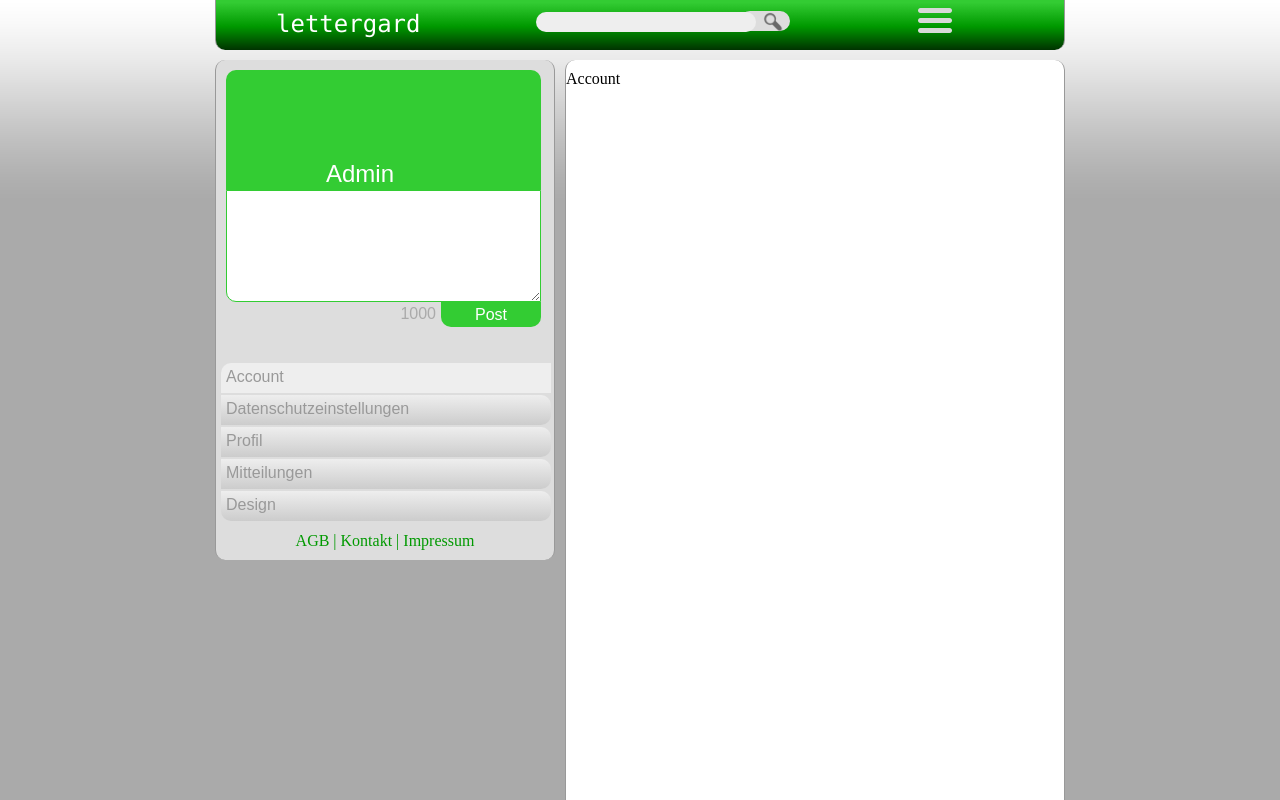
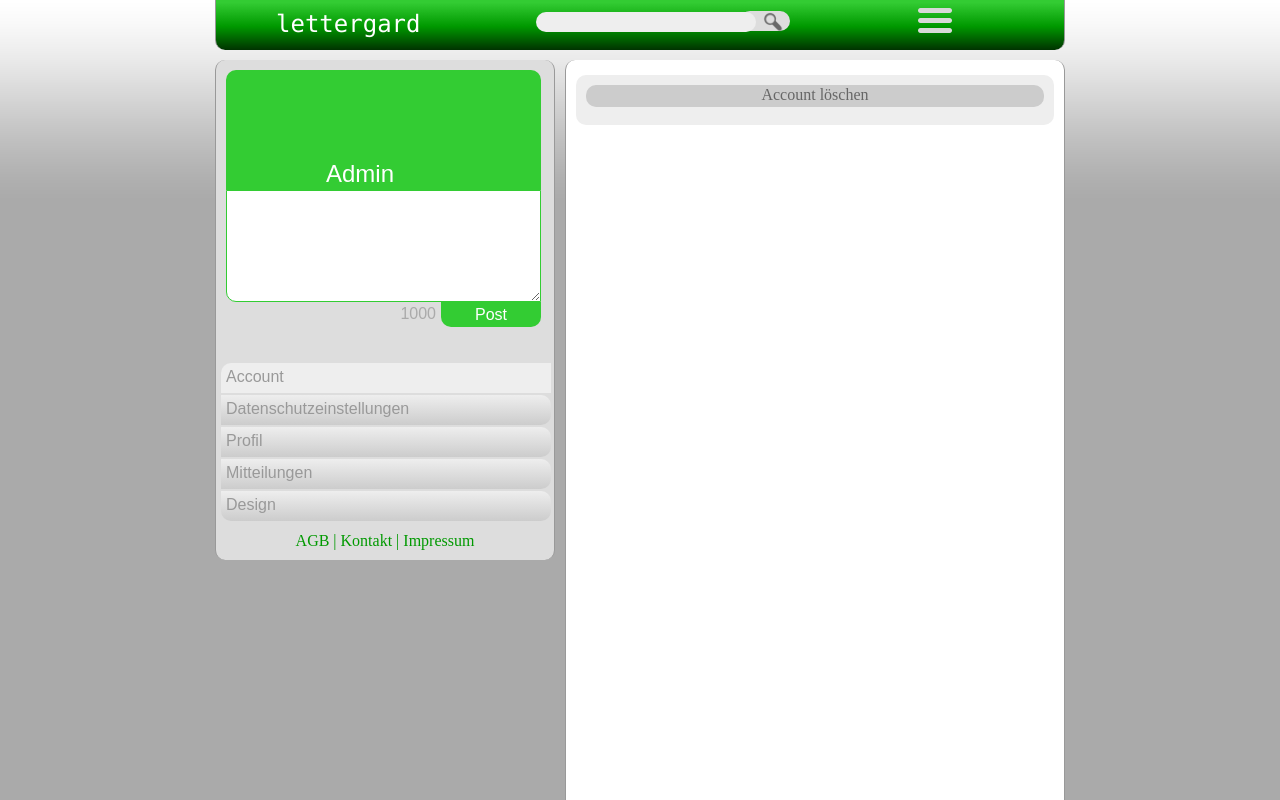
Before and after one commit to MaxPlay/Lettergard, a PHP site: page /settings.php in a window 1280 px wide. Run offline with PHP 8.4, Linux system fonts and the light colour scheme; a user stored in the database is signed in.

Commit message:
DeleteAccountNowPossible

```diff
--- a/connect.php
+++ b/connect.php
@@ -5,7 +5,7 @@ if($_SERVER["HTTPS"] != "on")
     exit();
 }
 
-$conn = new mysqli("localhost","root","", "lettergard");
+$conn = new mysqli("localhost","root","pXTK8xFPyhfvK5EE", "lettergard");
 if ($conn->connect_error) {
     die("Connection failed: " . $conn->connect_error);
 }
--- /dev/null
+++ b/css/settings.css
@@ -0,0 +1,47 @@
+.settingsElement {
+	float:left;
+	clear:both;
+	margin:5px 10px;
+	background:#eee;
+	color:#666;
+	width:calc(100% - 20px);
+	border-radius:10px;
+	min-height:50px;
+}
+
+.settingsElement .deleteAccount {
+	border:0px;
+	background:#ccc;
+	border-radius:10px;
+	padding:1px 10px;
+	font-size:16px;
+	margin:10px;
+	text-align:center;
+	height:20px;
+}
+
+.settingsElement .deleteAccount .deleteInner a:link {
+	border:0px;
+	background:#bbb;
+	border-radius:10px;
+	padding:1px 10px;
+	font-size:16px;
+	margin:10px;
+	text-align:center;
+	text-decoration:none;
+	color:#333;
+	transition:background 0.2s, color 0.2s;
+}
+
+.settingsElement .deleteAccount .deleteInner a:visited {
+	color:#333;
+}
+
+.settingsElement .deleteAccount .deleteInner a:active {
+	color:#333;
+}
+
+.settingsElement .deleteAccount .deleteInner a:hover {
+	background:#999;
+	color:#fff;
+}
--- a/js/jQueryStuff.js
+++ b/js/jQueryStuff.js
@@ -21,4 +21,23 @@ $(document).ready(function() {
 			$(".loginVolume").fadeOut("fast");
 		}
 	});
+
+	$(".deleteAccount").click(function() {
+		if($(this).height() == '120')
+		{
+		$(this).animate({
+			height:'20px'
+		});
+		$(".deleteInner").fadeOut();
+		return;
+		}
+
+		if($(this).height() == '20')
+		{
+		$(".deleteInner").fadeIn();
+		$(this).animate({
+			height:'120px'
+		});
+		}
+	});
 });
--- a/settings.php
+++ b/settings.php
@@ -39,6 +39,7 @@
 		?>
 		</title>
 		<link rel="stylesheet" type="text/css" href="css/base.css">
+		<link rel="stylesheet" type="text/css" href="css/settings.css">
 		<link rel="icon" href="favicon.ico" type="image/x-icon" sizes="16x16">
 		<script src="js/jquery-1.11.2.min.js"></script>
 		<script src="js/angular.min.js"></script>
@@ -174,7 +175,16 @@
 				switch($id)
 				{
 				case 0:
-					echo "Account";
+					?>
+					<!-- Account -->
+					<div class="settingsElement">
+						<div class="deleteAccount" id="deleteAccount">Account l&ouml;schen<br>
+							<div class="deleteInner" style="display:none;"><span style="color:#f00;">ACHTUNG:<br>Diesen Schritt kannst du nicht mehr r&uuml;ckg&auml;ngig machen.</span><br></br>
+							<a href="deleteAccount.php?real=1">Account endg&uuml;ltig l&ouml;schen</a></div>
+						</div>
+					</div>
+					<?php
+
 					break;
 				case 1:
 					echo "Datenschutzeinstellungen";
@@ -191,12 +201,6 @@
 				}
 			?>
 			</div>
-			<script>
-				function customersController($scope,$http) {
-					$http.get("getPosts.php?")
-					.success(function(response) {$scope.posts = response;});
-				}
-			</script>
 		</div>
 	</body>
 </html>
--- a/userApi.php
+++ b/userApi.php
@@ -9,7 +9,7 @@
 function getFollowerCount($id) {
 	include 'connect.php';
 
-	$sql = "SELECT * FROM `follow` WHERE `followFollower` = $id";
+	$sql = "SELECT * FROM `follow` WHERE `followFollower` = '$id'";
 
 	return mysqli_num_rows(mysqli_query($conn, $sql));
 
@@ -24,7 +24,7 @@ function getFollowerCount($id) {
 function getFollowedCount($id) {
 	include 'connect.php';
 
-	$sql = "SELECT * FROM `follow` WHERE `followFollow` = $id";
+	$sql = "SELECT * FROM `follow` WHERE `followFollow` = '$id'";
 
 	return mysqli_num_rows(mysqli_query($conn, $sql));
 
```
Also changed, not shown: deleteAccount.php (added, +25 -0 lines).
